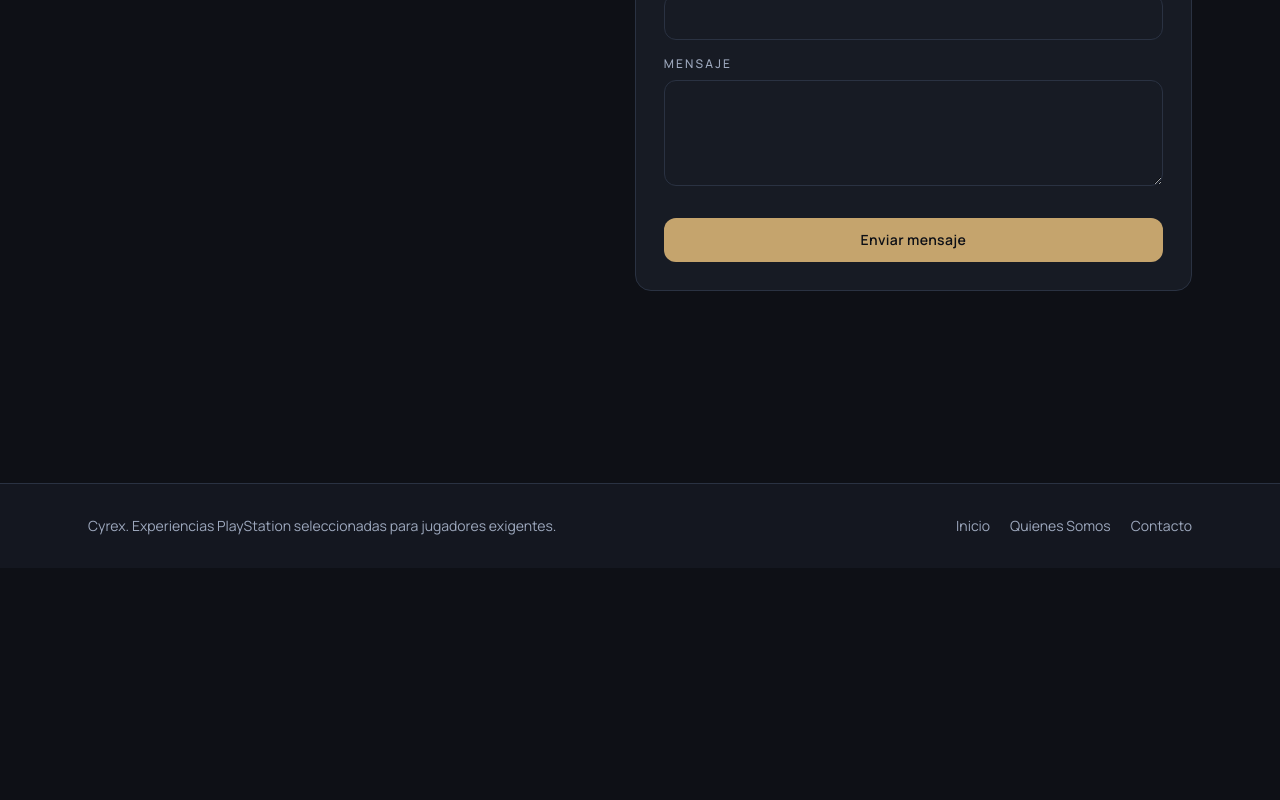
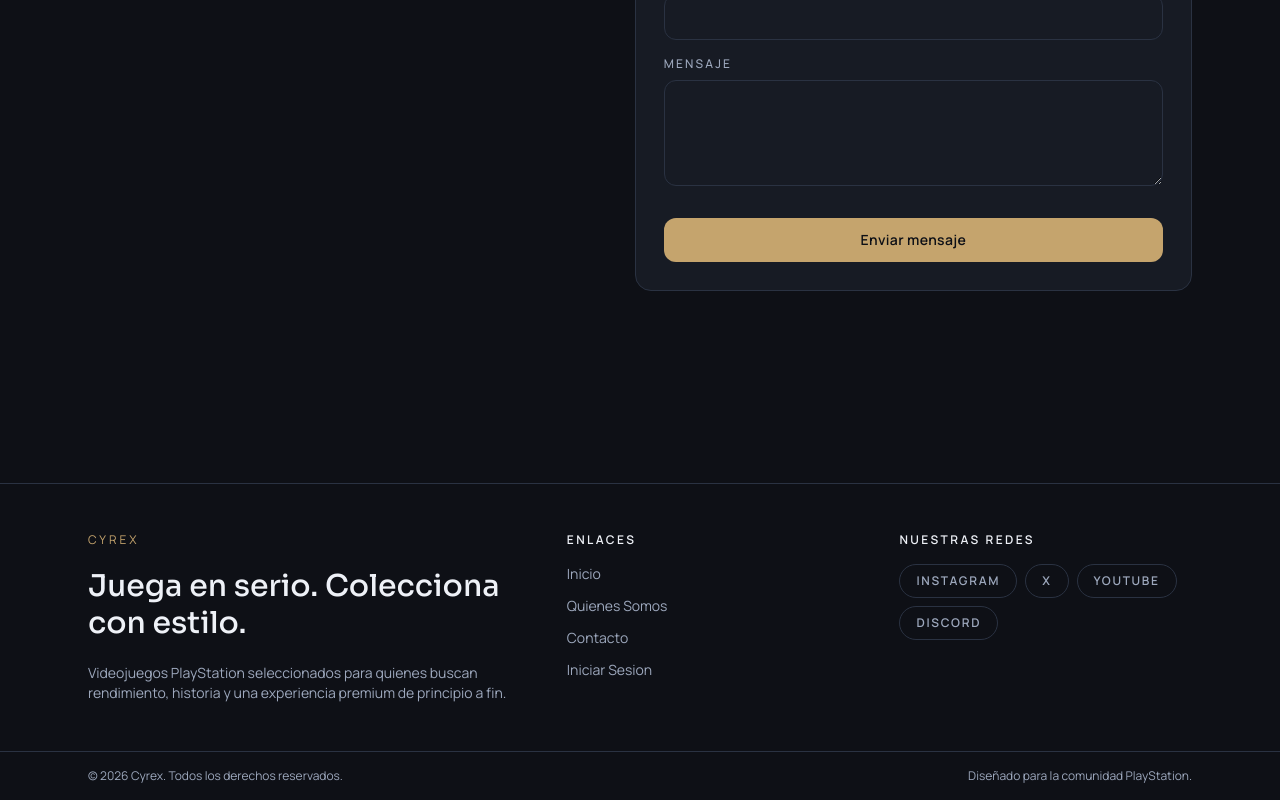
Before and after one commit to joshan10/cyrex-tienda-videjuegos-playstation, a React (Vite) app in the folder frontend/: page /contacto in a window 1280 px wide. Shown: the part 404-1204 px from the top of the page. Before the commit the page ends 972 px from the top, so only its background shows below. Built offline with nearby package versions, Linux system fonts and the light colour scheme; the HTML template or start-up script is replaced by a standard one.

Commit message:
se mejoro el footer

```diff
--- a/frontend/src/components/Footer.jsx
+++ b/frontend/src/components/Footer.jsx
@@ -1,20 +1,68 @@
 import { NavLink } from 'react-router-dom';
 
+const socialLinks = [
+  { name: 'Instagram', href: 'https://instagram.com' },
+  { name: 'X', href: 'https://x.com' },
+  { name: 'YouTube', href: 'https://youtube.com' },
+  { name: 'Discord', href: 'https://discord.com' }
+];
+
+const navLinks = [
+  { to: '/', label: 'Inicio' },
+  { to: '/quienes-somos', label: 'Quienes Somos' },
+  { to: '/contacto', label: 'Contacto' },
+  { to: '/iniciar-sesion', label: 'Iniciar Sesion' }
+];
+
 export default function Footer() {
+  const currentYear = new Date().getFullYear();
+
   return (
-    <footer className="mt-24 border-t border-[var(--color-line)] bg-[var(--color-surface)]/70">
-      <div className="mx-auto flex w-full max-w-6xl flex-col gap-4 px-6 py-8 text-sm text-[var(--color-muted)] md:flex-row md:items-center md:justify-between">
-        <p>Cyrex. Experiencias PlayStation seleccionadas para jugadores exigentes.</p>
-        <div className="flex items-center gap-5">
-          <NavLink to="/" className="hover:text-[var(--color-text)]">
-            Inicio
-          </NavLink>
-          <NavLink to="/quienes-somos" className="hover:text-[var(--color-text)]">
-            Quienes Somos
-          </NavLink>
-          <NavLink to="/contacto" className="hover:text-[var(--color-text)]">
-            Contacto
-          </NavLink>
+    <footer className="mt-24 border-t border-[var(--color-line)] bg-[color:rgba(14,16,22,0.88)]">
+      <div className="mx-auto grid w-full max-w-6xl gap-10 px-6 py-12 md:grid-cols-[1.5fr_1fr_1fr]">
+        <div className="space-y-5">
+          <p className="text-xs uppercase tracking-[0.25em] text-[var(--color-accent)]">CYREX</p>
+          <h3 className="font-display text-2xl leading-tight text-[var(--color-text)] md:text-3xl">
+            Juega en serio. Colecciona con estilo.
+          </h3>
+          <p className="max-w-md text-sm text-[var(--color-muted)]">
+            Videojuegos PlayStation seleccionados para quienes buscan rendimiento, historia y una experiencia premium de principio a fin.
+          </p>
+        </div>
+
+        <div>
+          <p className="mb-4 text-xs font-semibold uppercase tracking-[0.2em] text-[var(--color-text)]">Enlaces</p>
+          <nav className="flex flex-col gap-3 text-sm text-[var(--color-muted)]">
+            {navLinks.map((link) => (
+              <NavLink key={link.to} to={link.to} className="transition-colors hover:text-[var(--color-text)]">
+                {link.label}
+              </NavLink>
+            ))}
+          </nav>
+        </div>
+
+        <div>
+          <p className="mb-4 text-xs font-semibold uppercase tracking-[0.2em] text-[var(--color-text)]">Nuestras Redes</p>
+          <div className="flex flex-wrap gap-2">
+            {socialLinks.map((social) => (
+              <a
+                key={social.name}
+                href={social.href}
+                target="_blank"
+                rel="noreferrer"
+                className="rounded-full border border-[var(--color-line)] px-4 py-2 text-xs font-semibold uppercase tracking-[0.14em] text-[var(--color-muted)] transition-all hover:border-[var(--color-accent)] hover:text-[var(--color-accent)]"
+              >
+                {social.name}
+              </a>
+            ))}
+          </div>
+        </div>
+      </div>
+
+      <div className="border-t border-[var(--color-line)]">
+        <div className="mx-auto flex w-full max-w-6xl flex-col gap-2 px-6 py-4 text-xs text-[var(--color-muted)] md:flex-row md:items-center md:justify-between">
+          <p>© {currentYear} Cyrex. Todos los derechos reservados.</p>
+          <p>Diseñado para la comunidad PlayStation.</p>
         </div>
       </div>
     </footer>
--- a/frontend/src/components/Header.jsx
+++ b/frontend/src/components/Header.jsx
@@ -1,5 +1,5 @@
 import { NavLink } from 'react-router-dom';
-import logo from '../assets/icons/Cyrex.png';
+import logo from '../assets/icons/logo-sin-fondo.png';
 import Button from './ui/Button';
 
 const links = [
```
